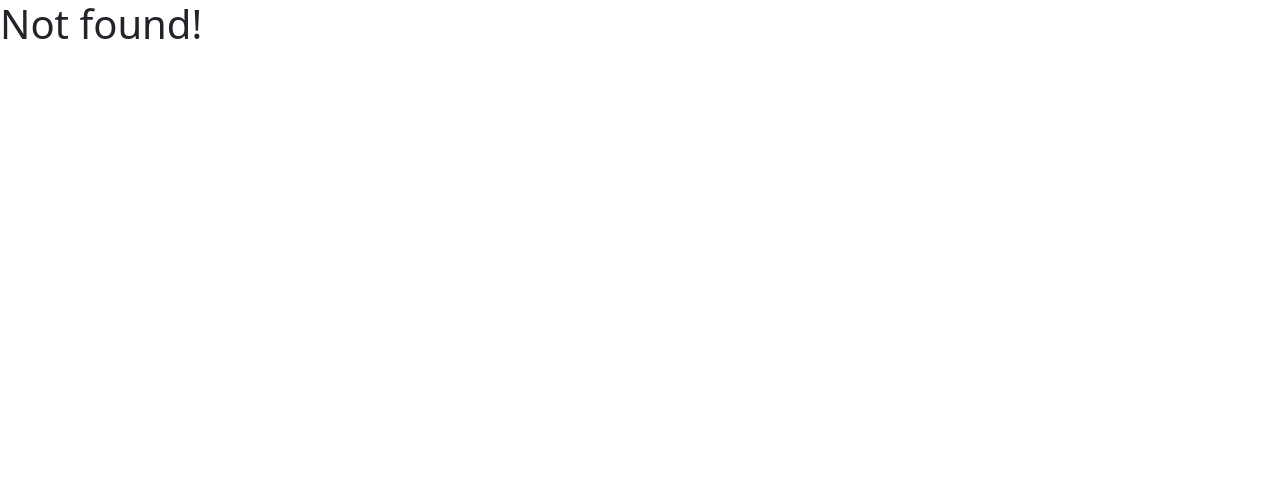
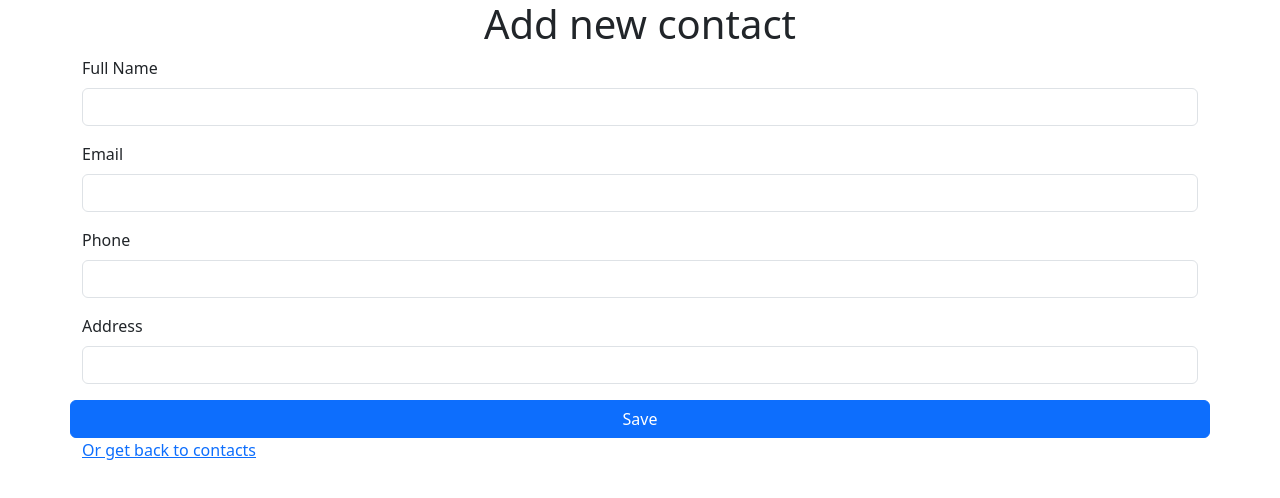
Before and after one commit to 4GeeksAcademy/TobiasLonardi-ContactList, a React (Vite) app: page /addContact in a window 1280 px wide. Before the commit this address had no page. Shown: the top 498 px of the page. Built offline with nearby package versions, Linux system fonts and the light colour scheme.

Commit message:
layout completado

```diff
--- a/index.html
+++ b/index.html
@@ -5,6 +5,7 @@
     <link rel="icon" type="icon" href="/4geeks.ico" />
     <link href="https://cdn.jsdelivr.net/npm/bootstrap@5.3.2/dist/css/bootstrap.min.css" rel="stylesheet" integrity="sha384-T3c6CoIi6uLrA9TneNEoa7RxnatzjcDSCmG1MXxSR1GAsXEV/Dwwykc2MPK8M2HN" crossorigin="anonymous">
     <link rel="stylesheet" href="https://cdnjs.cloudflare.com/ajax/libs/font-awesome/6.5.2/css/all.min.css" integrity="sha512-SnH5WK+bZxgPHs44uWIX+LLJAJ9/2PkPKZ5QiAj6Ta86w+fsb2TkcmfRyVX3pBnMFcV7oQPJkl9QevSCWr3W6A==" crossorigin="anonymous" referrerpolicy="no-referrer" />
+    <script src="https://kit.fontawesome.com/80221f8602.js" crossorigin="anonymous"></script>
     <meta name="viewport" content="width=device-width, initial-scale=1.0" />
     <title>Hello Rigo</title>
   </head>
--- a/src/components/Navbar.jsx
+++ b/src/components/Navbar.jsx
@@ -3,17 +3,9 @@ import { Link } from "react-router-dom";
 export const Navbar = () => {
 
 	return (
-		<nav className="navbar navbar-light bg-light">
-			<div className="container">
-				<Link to="/">
-					<span className="navbar-brand mb-0 h1">React Boilerplate</span>
-				</Link>
-				<div className="ml-auto">
-					<Link to="/demo">
-						<button className="btn btn-primary">Check the Context in action</button>
-					</Link>
-				</div>
-			</div>
+		<nav className="navbar navbar-light bg-light d-flex justify-content-end px-5">
+			<button className="btn btn-primary">Check the Context in action</button>
+
 		</nav>
 	);
 };
--- a/src/index.css
+++ b/src/index.css
@@ -0,0 +1,4 @@
+.profilePicture{
+    height: 200px;
+    padding: 10px;
+}
--- /dev/null
+++ b/src/pages/AddContact.jsx
@@ -0,0 +1,34 @@
+import { Link } from "react-router-dom"
+
+export const AddContact = () => {
+   return (
+      <div className="container">
+         <div className=" row flex-column justify-content-center align-items-center">
+            <h1 className="text-center">Add new contact</h1>
+            <form>
+               <div className="mb-3 col-12">
+                  <label for="exampleInputEmail1" className="form-label">Full Name</label>
+                  <input type="email" className="form-control" id="exampleInputEmail1" aria-describedby="emailHelp" />
+               </div>
+               <div className="mb-3 col-12">
+                  <label for="exampleInputEmail1" className="form-label">Email</label>
+                  <input type="email" className="form-control" id="exampleInputEmail1" aria-describedby="emailHelp" />
+               </div>
+               <div className="mb-3 col-12">
+                  <label for="exampleInputEmail1" className="form-label">Phone</label>
+                  <input type="email" className="form-control" id="exampleInputEmail1" aria-describedby="emailHelp" />
+               </div>
+               <div className="mb-3 col-12">
+                  <label for="exampleInputEmail1" className="form-label">Address</label>
+                  <input type="email" className="form-control" id="exampleInputEmail1" aria-describedby="emailHelp" />
+               </div>
+
+            </form>
+              <button type="submit" class="btn btn-primary">Save</button>
+              <Link to="/">Or get back to contacts</Link>
+
+         </div>
+      </div>
+
+   )
+}
--- a/src/pages/Home.jsx
+++ b/src/pages/Home.jsx
@@ -1,16 +1,94 @@
+import { useEffect, useState } from "react";
 import rigoImageUrl from "../assets/img/rigo-baby.jpg";
 import useGlobalReducer from "../hooks/useGlobalReducer.jsx";
+import { Link } from "react-router-dom";
 
 export const Home = () => {
 
-  const {store, dispatch} =useGlobalReducer()
+	const { store, dispatch } = useGlobalReducer()
+
+	const defaultContact =
+	{
+		"name": "string",
+		"phone": "",
+		"email": "",
+		"address": ""
+	}
+
+	const defaultAPI = "https://playground.4geeks.com/contact"
+
+	const [contact, setContact] = useState(defaultContact)
+
+	const [allContacts, setAllContacts] = useState([])
+
+	async function getAllContacts() {
+		const result = await fetch(`${defaultAPI}/agendas/Tobias`)
+		const data = await result.json()
+		if (result.ok) {
+			setAllContacts(data.contacts)
+		}
+	}
+
+	useEffect(() => {
+		getAllContacts()
+	}, [])
 
 	return (
 		<div className="text-center mt-5">
-			<h1>Hello Rigo!!</h1>
-			<p>
-				<img src={rigoImageUrl} />
-			</p>
+			<nav className="navbar navbar-light bg-light d-flex justify-content-end px-5">
+				<Link to="/addContact" className="btn btn-success">
+					Add Contact
+				</Link>
+
+
+			</nav>
+
+			<div className="d-flex flex-column ">
+				{allContacts.map((item) =>
+
+					<div className=" bg-primary-subtle border border-primary-subtle rounded-3">
+						<div className="d-flex justify-content-start w-100">
+
+							<img src="https://i.pravatar.cc/300" alt="" className="profilePicture rounded-circle" />
+
+							<div className="d-flex flex-column align-items-baseline p-4">
+
+								<span className="">
+									<h5>{item.name}</h5>
+
+								</span>
+								<span className="d-flex">
+									<i class="fa-solid fa-phone p-1 px-2"></i>
+									<p>{item.phone}</p>
+
+								</span>
+								<span className="d-flex">
+									<i class="fa-solid fa-envelope p-1 px-2"></i>
+									<p>{item.email}</p>
+
+								</span>
+								<span className="d-flex">
+									<i className="fa-solid fa-location-dot p-1 px-2"></i>
+									<p>{item.address}</p>
+
+								</span>
+
+
+							</div>
+							<div className="d-flex justify-content-end w-100 ">
+								<i className="fa-solid fa-pencil p-4"></i>
+
+								<i className="fa-solid fa-trash p-4"></i>
+							</div>
+						</div>
+
+
+
+
+					</div>
+
+				)}
+			</div>
 		</div>
 	);
 };
--- a/src/pages/Layout.jsx
+++ b/src/pages/Layout.jsx
@@ -7,9 +7,7 @@ import { Footer } from "../components/Footer"
 export const Layout = () => {
     return (
         <ScrollToTop>
-            <Navbar />
                 <Outlet />
-            <Footer />
         </ScrollToTop>
     )
 }
--- a/src/routes.jsx
+++ b/src/routes.jsx
@@ -9,6 +9,7 @@ import { Layout } from "./pages/Layout";
 import { Home } from "./pages/Home";
 import { Single } from "./pages/Single";
 import { Demo } from "./pages/Demo";
+import { AddContact } from "./pages/AddContact";
 
 export const router = createBrowserRouter(
     createRoutesFromElements(
@@ -24,6 +25,7 @@ export const router = createBrowserRouter(
         {/* Nested Routes: Defines sub-routes within the BaseHome component. */}
         <Route path= "/" element={<Home />} />
         <Route path="/single/:theId" element={ <Single />} />  {/* Dynamic route for single items */}
+        <Route path="/addContact" element={<AddContact/>} />
         <Route path="/demo" element={<Demo />} />
       </Route>
     )
```
Also changed, not shown: 1 other file (tests, documents, lock files or other folders).
